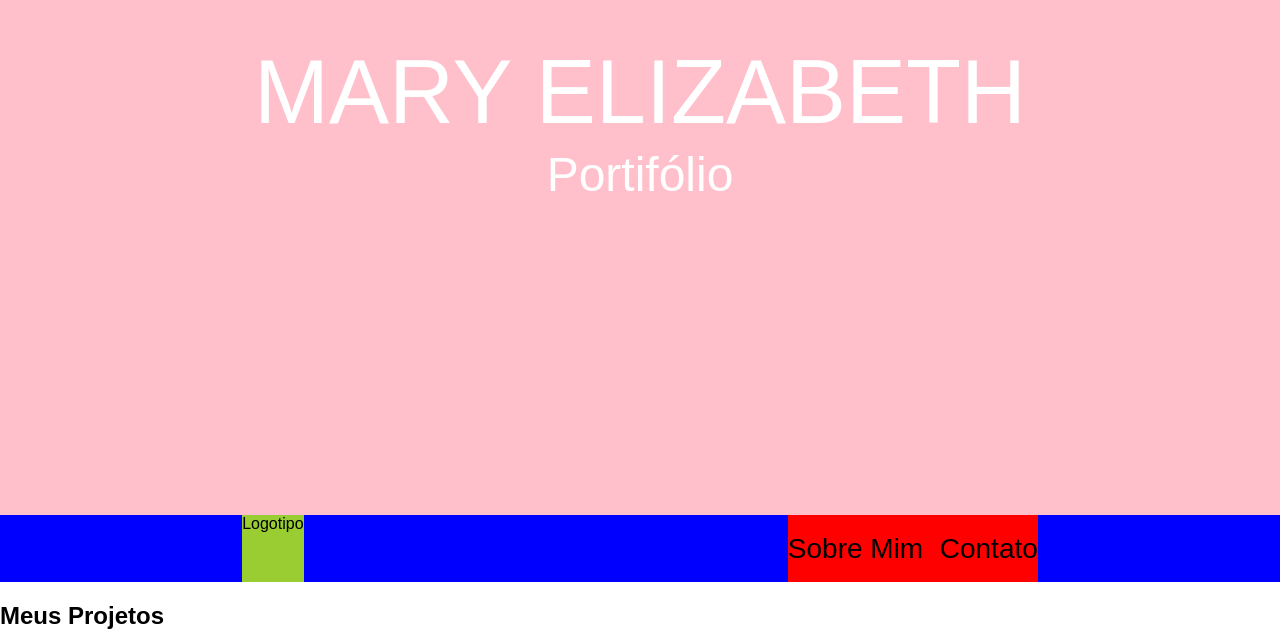
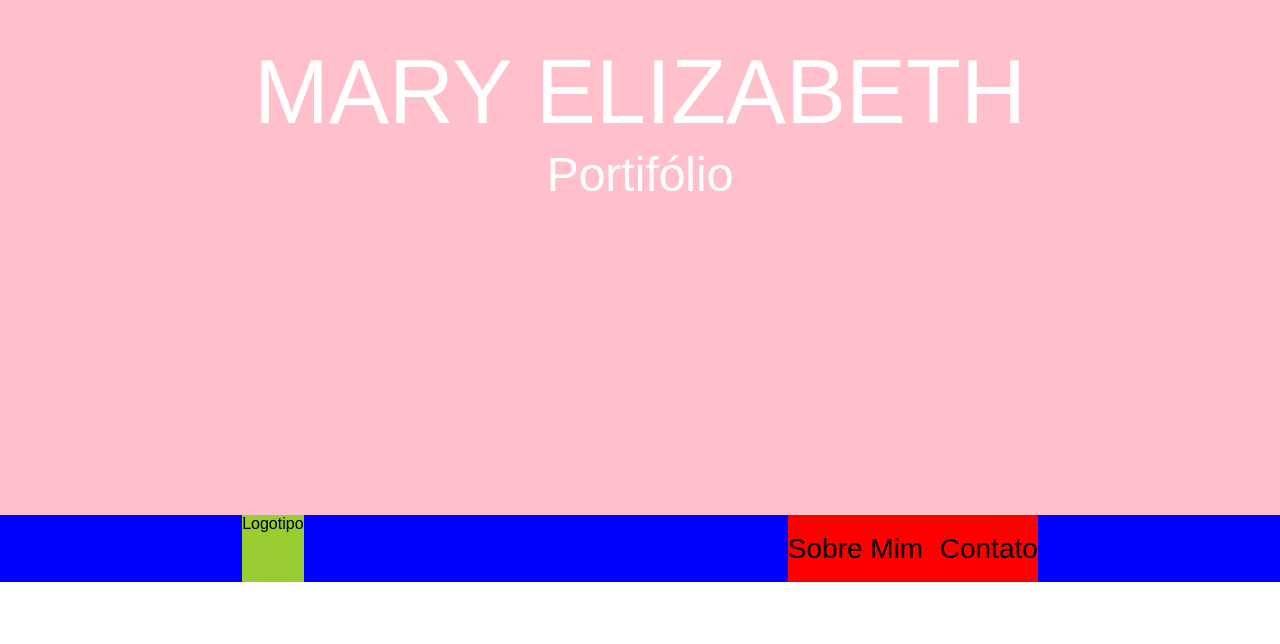
Before and after one commit to Felipe13devmaster/Felipe_Rodrigues_JAMStackAlura, a Next.js app: page / in a window 1280 px wide. Shown: the part 285-929 px from the top of the page. Built offline with nearby package versions, Linux system fonts and the light colour scheme; a web font is replaced by a local one.

Commit message:
Configurei  o componnete SectionTitle.

```diff
--- a/src/components/commons/SectionTitle/index.js
+++ b/src/components/commons/SectionTitle/index.js
@@ -1,12 +1,31 @@
 import React from 'react';
-import styled from 'styled-components';
+import styled, { css } from 'styled-components';
+import PropTypes from 'prop-types';
+import breakpointsMedia from '../../../theme/utils/breakpointsMedia';
 
 const Titulo = styled.h2`
+  text-align: center;
+  text-transform: uppercase;
+  font-weight: normal;
 
+  ${breakpointsMedia({
+    xs: css`
+      font-size: 36px;
+      line-height: 43px;
+    `,
+    md: css`
+      font-size: 60px;
+      line-height: 72px;
+    `,
+  })}
 `;
 
 const SectionTitle = ({ children }) => (
   <Titulo>{children}</Titulo>
 );
 
+SectionTitle.propTypes = {
+  children: PropTypes.string.isRequired,
+};
+
 export default SectionTitle;
```
Also changed, not shown: src/components/commons/Footer/index.js (line endings or trailing spaces).
